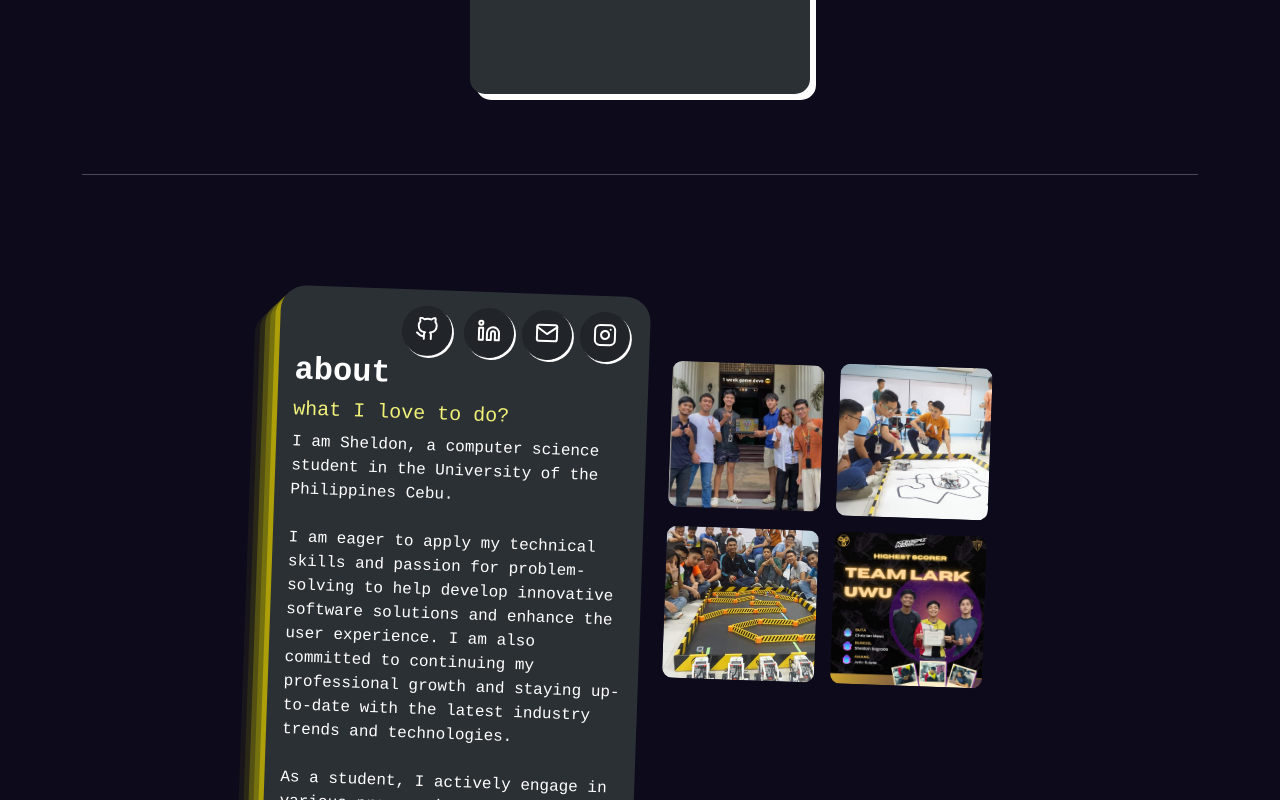
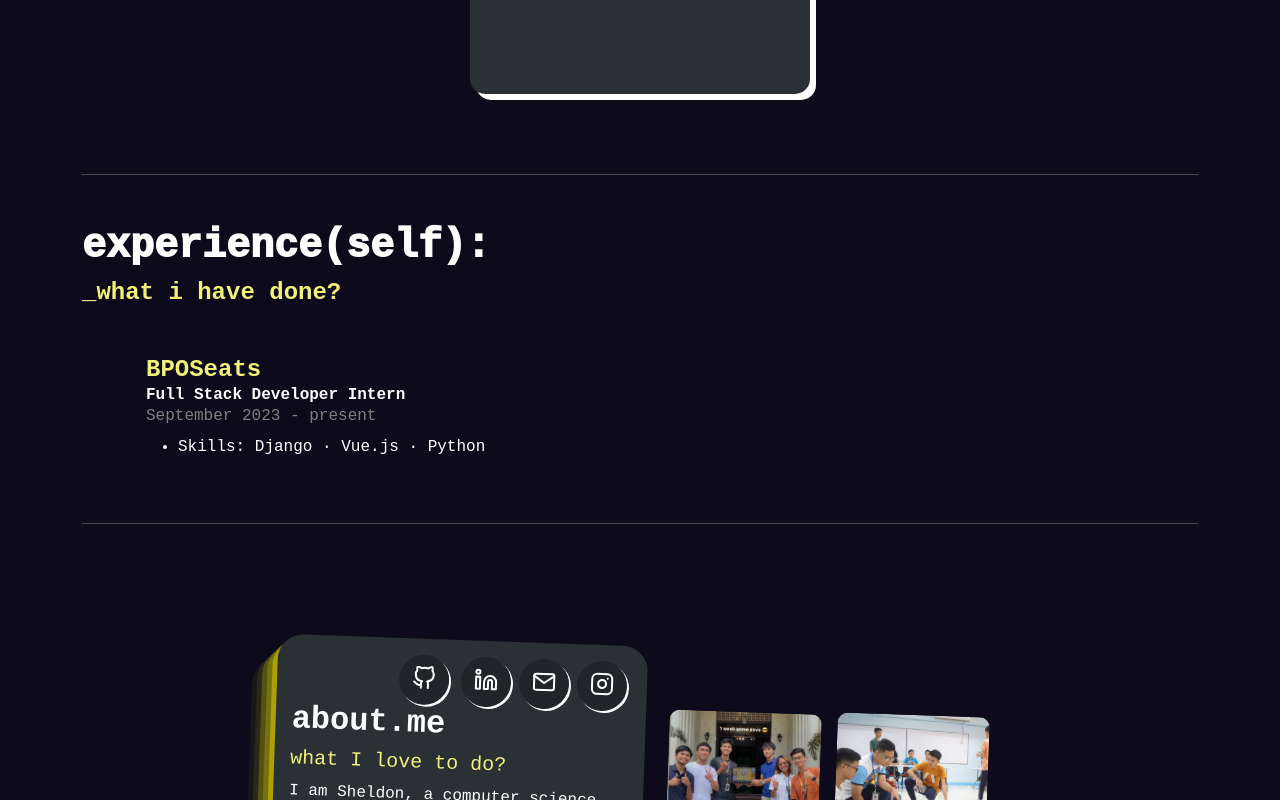
Before and after one commit to cup-noodlehS/portfolio-v2, a Vue app: page / in a window 1280 px wide. Shown: the part 4058-4858 px from the top of the page. Built offline with nearby package versions, Linux system fonts and the light colour scheme.

Commit message:
added experience

```diff
--- a/src/components/index/about.vue
+++ b/src/components/index/about.vue
@@ -28,7 +28,7 @@
             ><img src="images/instagram.svg" alt="" class="pt-1"
           /></a>
         </div>
-        <h2>about</h2>
+        <h2>about.me</h2>
         <h5>what I love to do?</h5>
         <p>
           I am Sheldon, a computer science student in the University of the
@@ -37,10 +37,7 @@
           problem-solving to help develop innovative software solutions and
           enhance the user experience. I am also committed to continuing my
           professional growth and staying up-to-date with the latest industry
-          trends and technologies. <br /><br />As a student, I actively engage
-          in various programming projects and participate in coding
-          competitions, constantly seeking opportunities to refine my skills and
-          expand my horizons.
+          trends and technologies.
         </p>
       </div>
       <div class="about-pics col-12 col-lg-6">
@@ -59,7 +56,7 @@
 #about {
   padding: 100px 200px !important;
   width: 100% !important;
-  min-height: 100vh;
+  /* min-height: 100vh; */
 }
 #about h2 {
   font-weight: 600;
--- /dev/null
+++ b/src/components/index/experience.vue
@@ -0,0 +1,37 @@
+<template>
+  <div id="experience" class="my-5">
+    <h1>experience(self):</h1>
+    <h4 class="mb-5">_what i have done?</h4>
+    <div class="d-flex flex-wrap ps-5 m-3">
+      <div class="exp-box">
+        <h4 class="title">BPOSeats</h4>
+        <p class="sub-title">Full Stack Developer Intern</p>
+        <p class="date">September 2023 - present</p>
+        <ul>
+          <li>Skills: Django · Vue.js · Python</li>
+        </ul>
+      </div>
+    </div>
+  </div>
+</template>
+<style scoped>
+h1 {
+  font-weight: 1000;
+}
+h4 {
+  color: rgb(241, 241, 120);
+  font-weight: 600;
+}
+p {
+  line-height: 5px;
+}
+.sub-title {
+  font-weight: 600;
+}
+.date {
+  color: gray;
+}
+.exp-box {
+  /* display: inline; */
+}
+</style>
--- a/src/components/index/projects.vue
+++ b/src/components/index/projects.vue
@@ -1,7 +1,7 @@
 <template>
   <div class="py-5" id="projects">
     <div class="container">
-      <h1>_noteworthy projects</h1>
+      <h1>noteworthy_projects.all()</h1>
       <div class="d-flex flex-wrap proj-container justify-content-center">
         <div class="project-box">
           <div class="d-flex justify-content-end mb-3">
--- a/src/components/partials/navbar.vue
+++ b/src/components/partials/navbar.vue
@@ -19,7 +19,7 @@
       >
         <div class="navbar-nav">
           <a class="nav-link" href="#featured">projects</a>
-          <a class="nav-link" href="#">experiences</a>
+          <a class="nav-link" href="#experience">experiences</a>
           <a class="nav-link" href="#about">about</a>
           <a class="nav-link" href="images/resume.pdf" target="_blank"
             >resume</a
--- a/src/views/index.vue
+++ b/src/views/index.vue
@@ -7,6 +7,8 @@
     <hr />
     <Projects />
     <hr />
+    <Experience />
+    <hr />
     <About />
   </main>
 </template>
@@ -15,6 +17,7 @@ import Cover from "../components/index/cover.vue";
 import Features from "../components/index/features.vue";
 import Projects from "../components/index/projects.vue";
 import About from "../components/index/about.vue";
+import Experience from "../components/index/experience.vue";
 
 export default {
   components: {
@@ -22,6 +25,7 @@ export default {
     Features,
     Projects,
     About,
+    Experience,
   },
 };
 </script>
```
